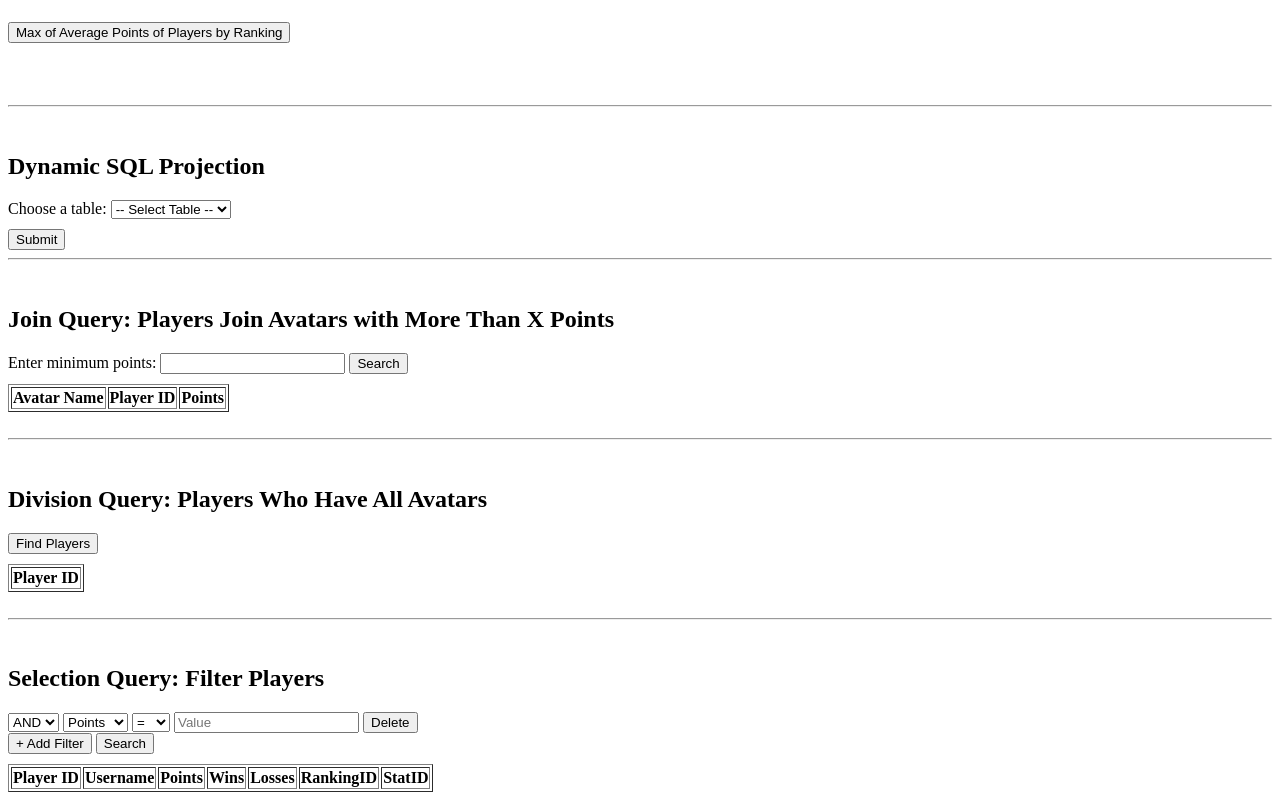
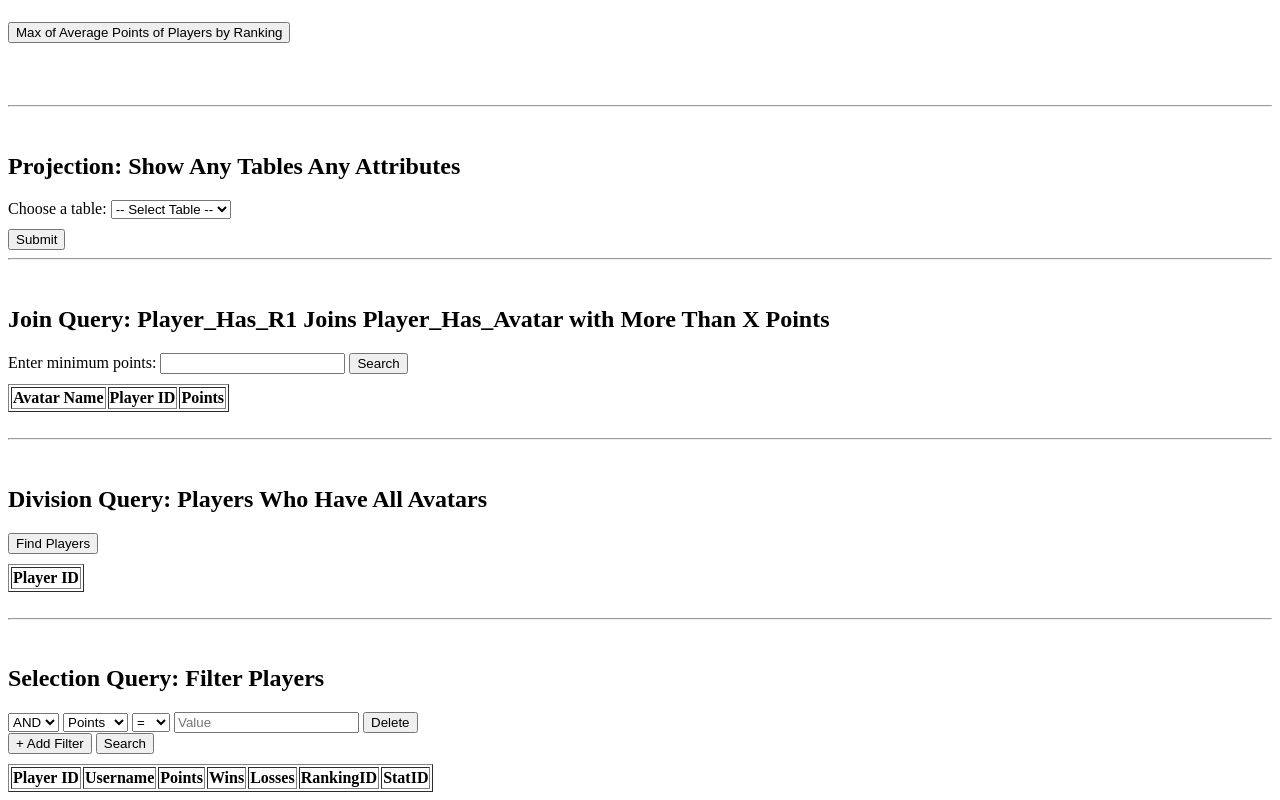
Before and after one commit to sgg34/Game-Data-Management-System, a website: page CPSC304_Node_Project-main/public/index.html in a window 1280 px wide. Shown: the part 2963-3763 px from the top of the page. Drawn offline with Linux system fonts and the light colour scheme; no server answers.

Commit message:
changed Projection and Join's display names

```diff
--- a/CPSC304_Node_Project-main/public/index.html
+++ b/CPSC304_Node_Project-main/public/index.html
@@ -200,7 +200,7 @@
 
 <br><hr><br> <!-- ========================================================================= -->
 
-    <h2>Dynamic SQL Projection</h2>
+    <h2>Projection: Show Any Tables Any Attributes</h2>
 
     <!-- Table selector -->
     <label for="tableSelect">Choose a table:</label>
@@ -224,7 +224,7 @@
 
     <br><hr><br> <!-- ========================================================================= -->
 
-    <h2>Join Query: Players Join Avatars with More Than X Points</h2>
+    <h2>Join Query: Player_Has_R1 Joins Player_Has_Avatar with More Than X Points</h2>
     <label for="minPointsInput">Enter minimum points:</label>
     <input type="number" id="minPointsInput" />
     <button onclick="runJoinQuery()">Search</button>
```
